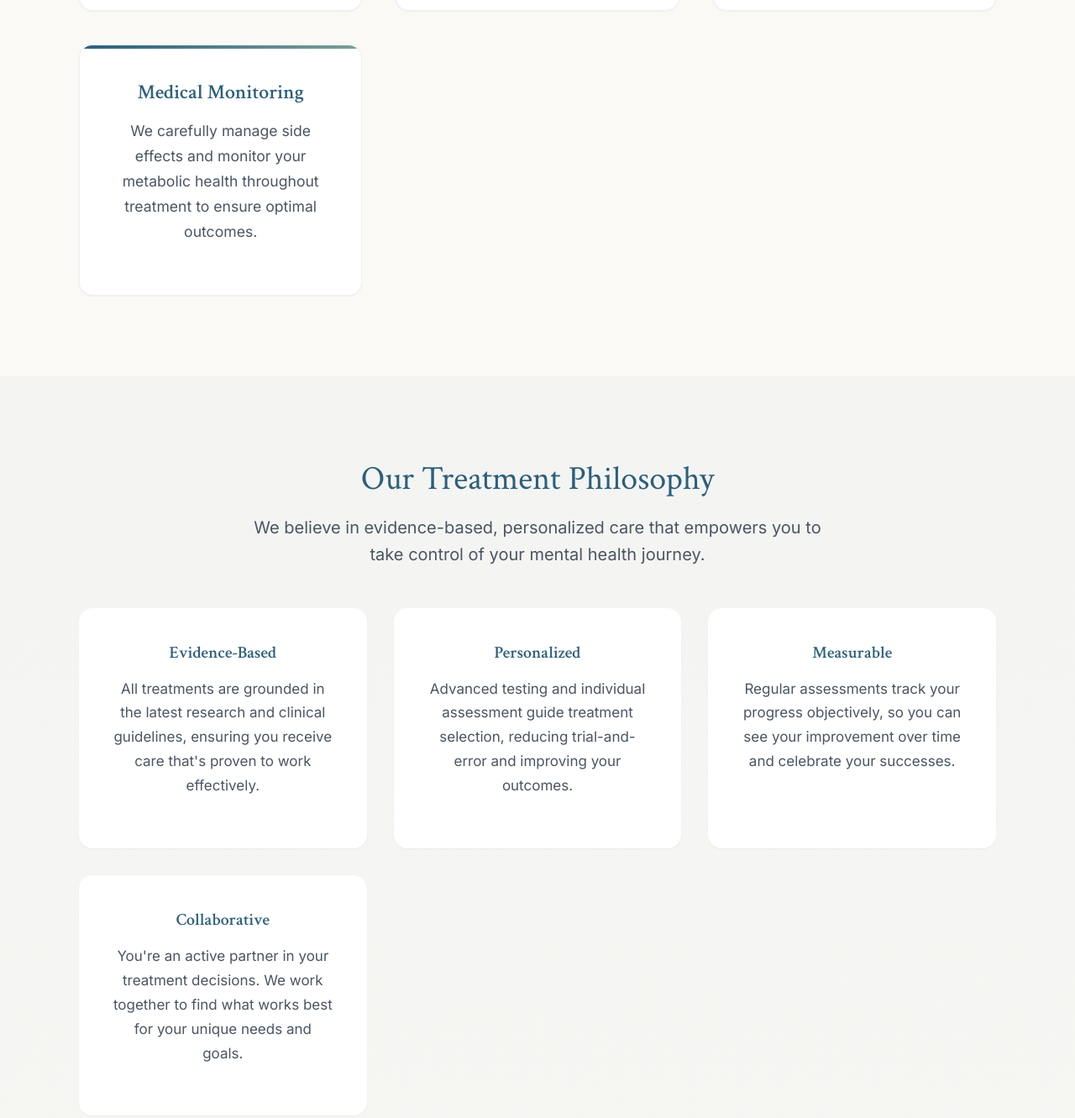
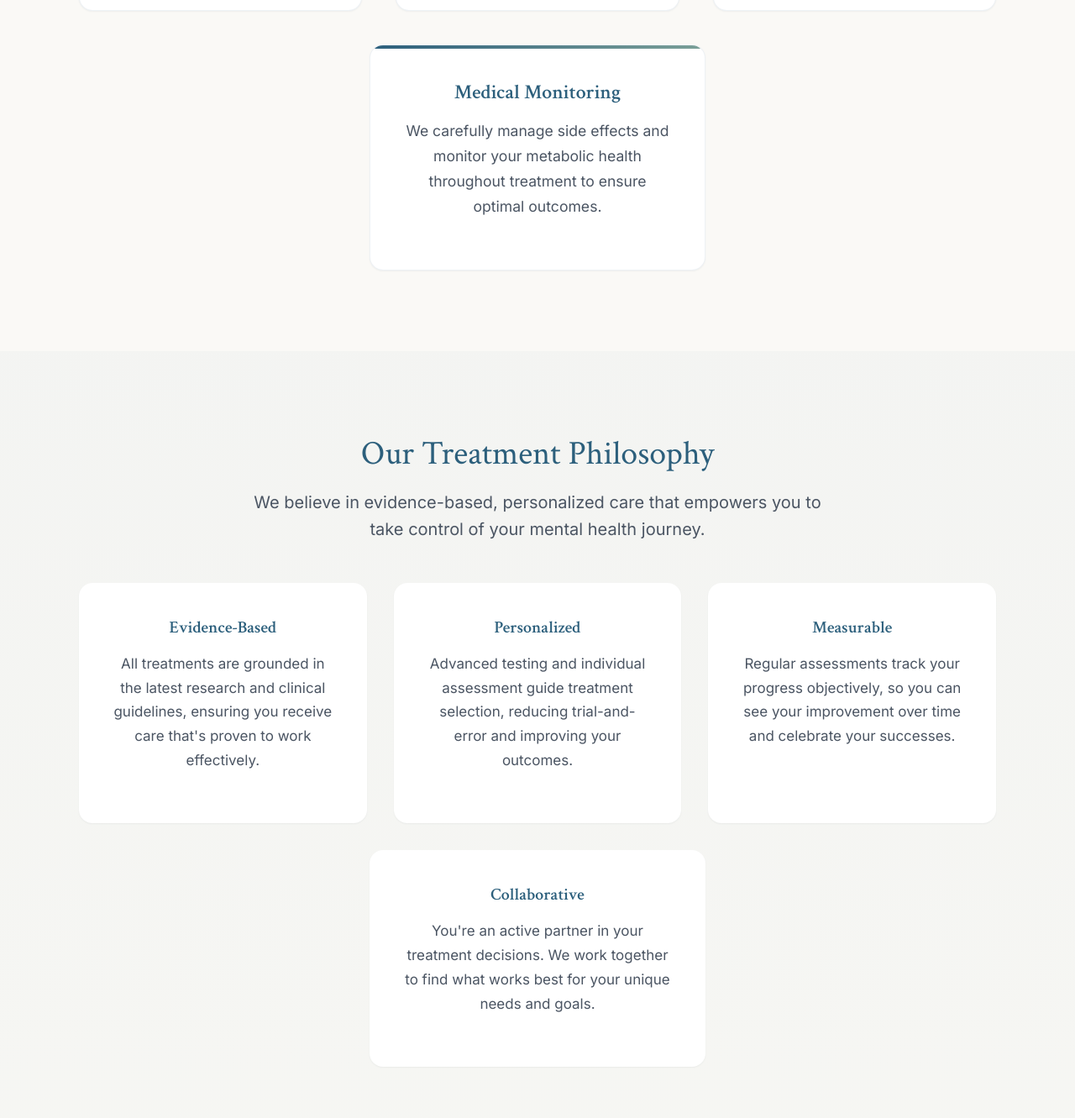
Before and after one commit to manisahni/moodpath-md, a plain HTML site: page about.html in a window 1280 px wide. Shown: the part 1054-2385 px from the top of the page at 84% size. Drawn offline with Linux system fonts and the light colour scheme.

Commit message:
Center Medical Monitoring and Collaborative cards for better visual balance

```diff
--- a/about.html
+++ b/about.html
@@ -37,6 +37,13 @@
             grid-template-columns: repeat(auto-fit, minmax(300px, 1fr));
             gap: 2.5rem;
             margin-top: 3rem;
+            justify-items: center;
+        }
+
+        .approach-grid .approach-card:last-child {
+            grid-column: 1 / -1;
+            max-width: 400px;
+            justify-self: center;
         }
 
         .approach-card {
@@ -88,6 +95,13 @@
             grid-template-columns: repeat(auto-fit, minmax(280px, 1fr));
             gap: 2rem;
             margin-top: 3rem;
+            justify-items: center;
+        }
+
+        .values-grid .value-card:last-child {
+            grid-column: 1 / -1;
+            max-width: 400px;
+            justify-self: center;
         }
 
         .value-card {
```
